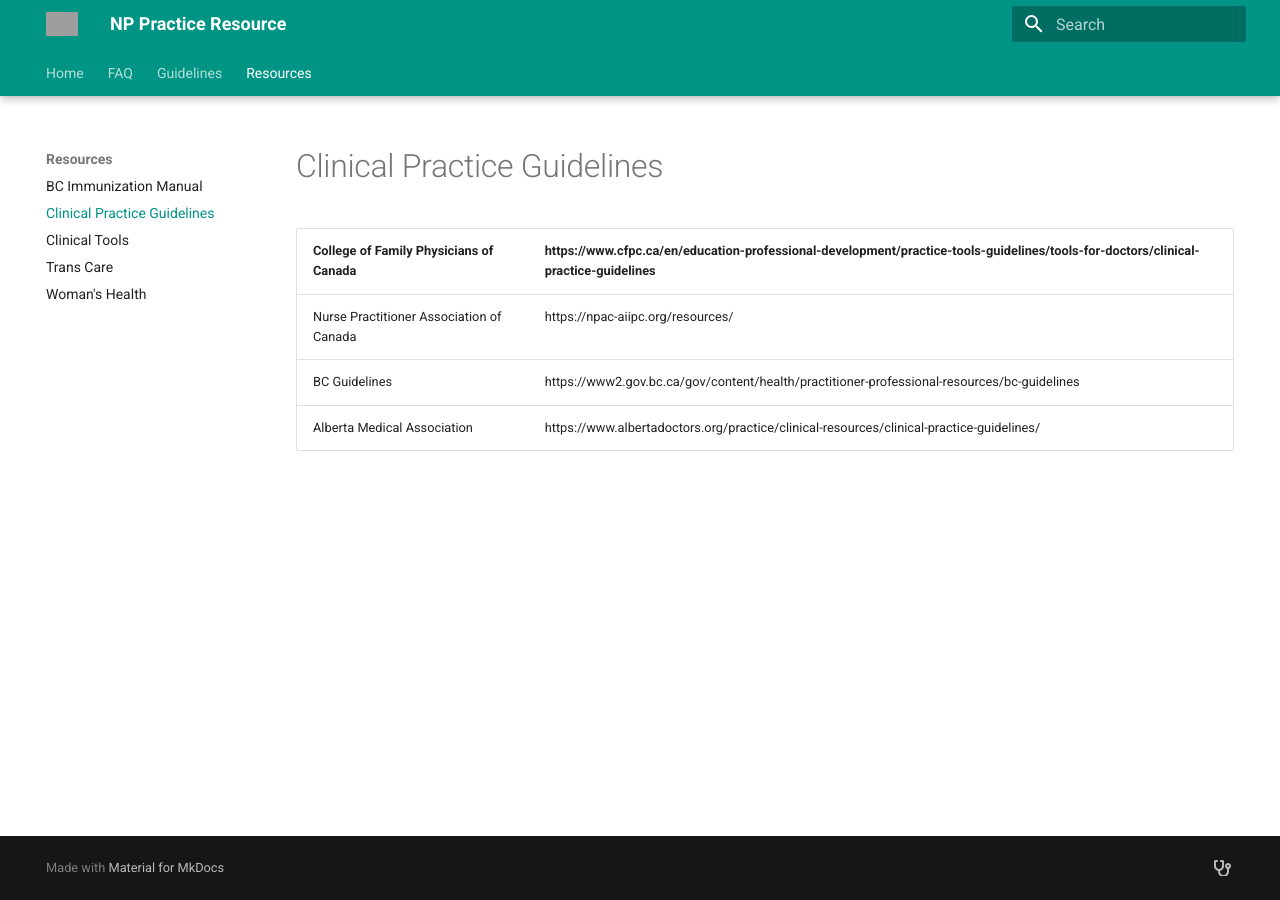
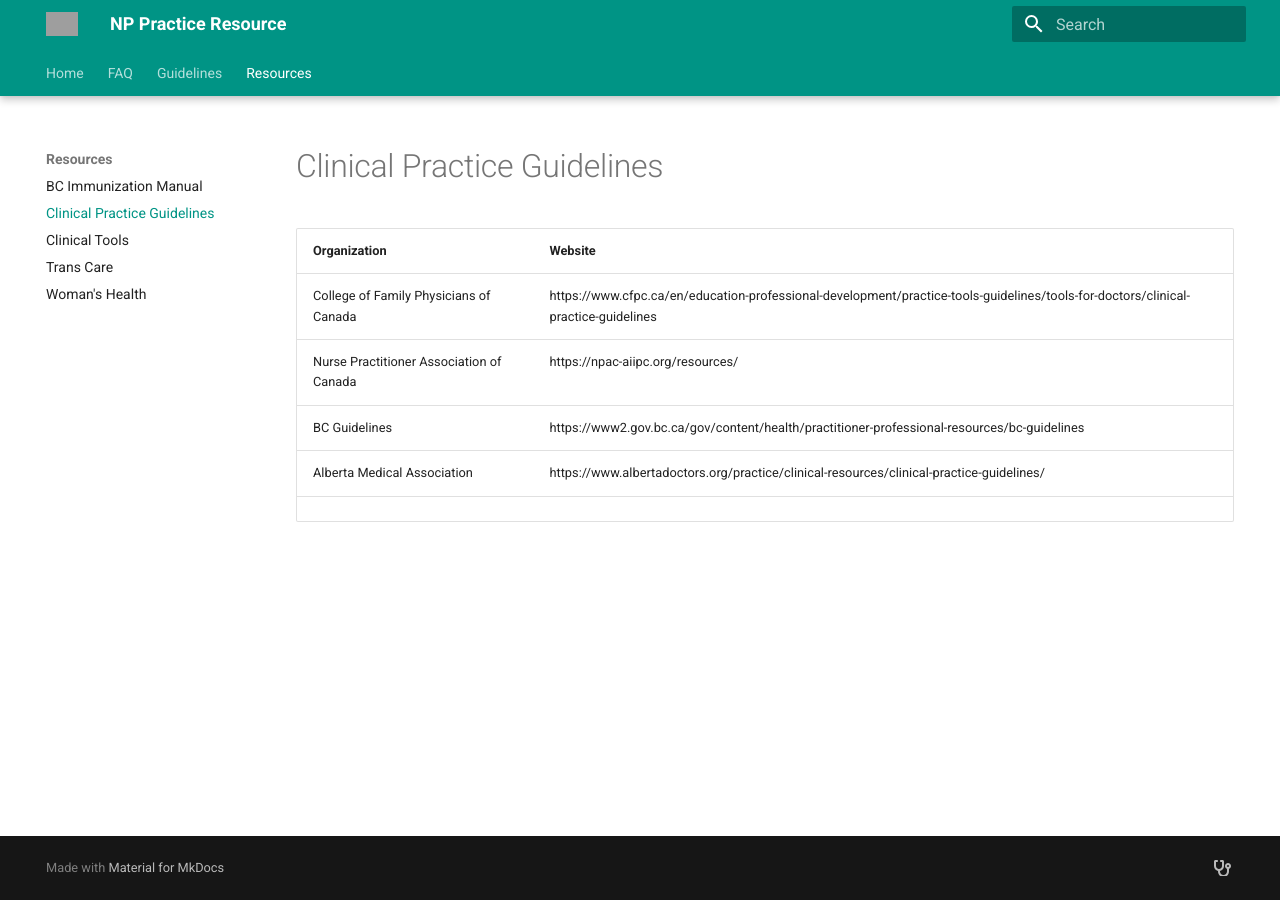
Before and after one commit to joegrafe/np-practice-resource, an MkDocs documentation site: the page built from docs/Resources/Clinical Practice Guidelines.md, in a window 1280 px wide. Built offline with MkDocs 1.6.1 and Material for MkDocs 9.7.7, drawn with Linux system fonts in a browser that asks for light colours; grey boxes are pictures that could not be loaded.

Commit message:
2026-02-03 00:56:50__{numFiles}}_M docs/Resources/Clinical Practice Guidelines.md

```diff
--- a/docs/Resources/Clinical Practice Guidelines.md
+++ b/docs/Resources/Clinical Practice Guidelines.md
@@ -1,6 +1,8 @@
 
+| Organization                             | Website                                                                                                                            |
+| ---------------------------------------- | ---------------------------------------------------------------------------------------------------------------------------------- |
 | College of Family Physicians of Canada   | https://www.cfpc.ca/en/education-professional-development/practice-tools-guidelines/tools-for-doctors/clinical-practice-guidelines |
-| ---------------------------------------- | ---------------------------------------------------------------------------------------------------------------------------------- |
 | Nurse Practitioner Association of Canada | https://npac-aiipc.org/resources/                                                                                                  |
 | BC Guidelines                            | https://www2.gov.bc.ca/gov/content/health/practitioner-professional-resources/bc-guidelines                                        |
 | Alberta Medical Association              | https://www.albertadoctors.org/practice/clinical-resources/clinical-practice-guidelines/                                           |
+|                                          |                                                                                                                                    |
```
